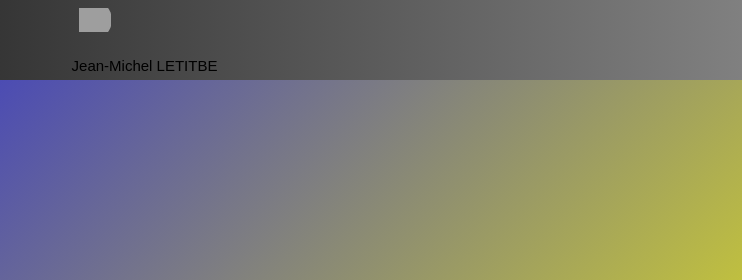
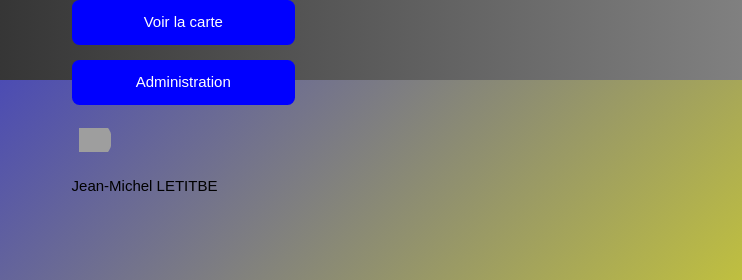
Before and after one commit to Fleurea-Dispatcher-Developpment-Company/fleuread, a website: page public/admin.html in a window 1280 px wide. Shown: the top 280 px of the page, 538-1280 px from the left. Drawn offline with nearby package versions, Linux system fonts and the light colour scheme; no server answers; sample sign-in values are in the browser's storage; grey boxes are pictures that could not be loaded.

Commit message:
Update admin.html

```diff
--- a/public/admin.html
+++ b/public/admin.html
@@ -13,6 +13,10 @@
      <div id="logo_eurea">
        <img src="https://res.cloudinary.com/devee5rfe/image/upload/v1754320567/OIP_lz4npc.jpg" alt="Logo Euréa">
        </div>
+     <div id="actionButtons">
+       <button id="visuBtn">Voir la carte</button>
+       <button id="adminBtn">Administration</button>
+       <div>
    <div id="compte">
       <div class="circle">
       <img src="https://tse3.mm.bing.net/th/id/OIP.HNR4vi8VT2lIWrRTQzFYyQHaE7?r=0&pid=Api" alt="Icône du propriétaire du compte">
```
